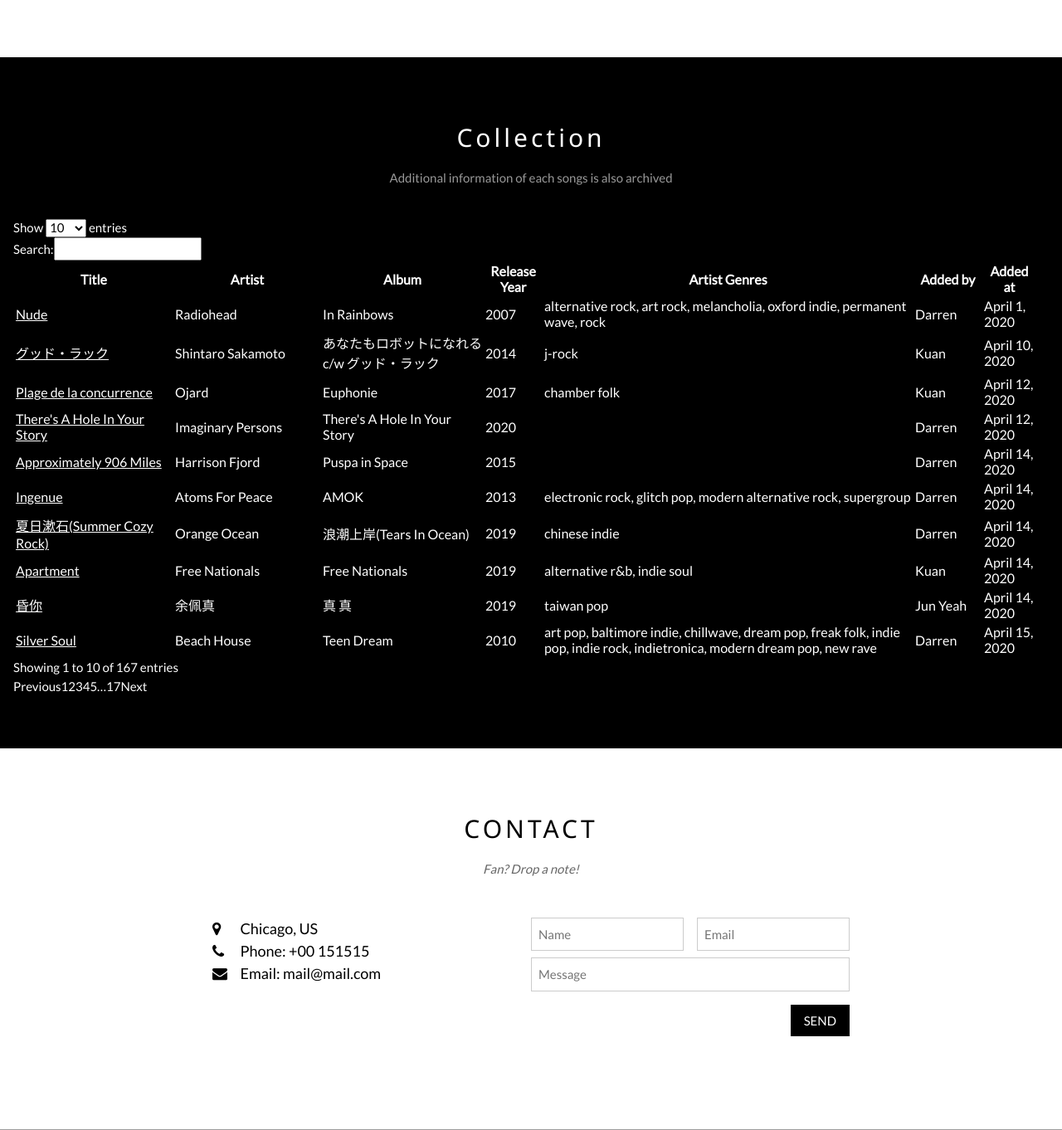
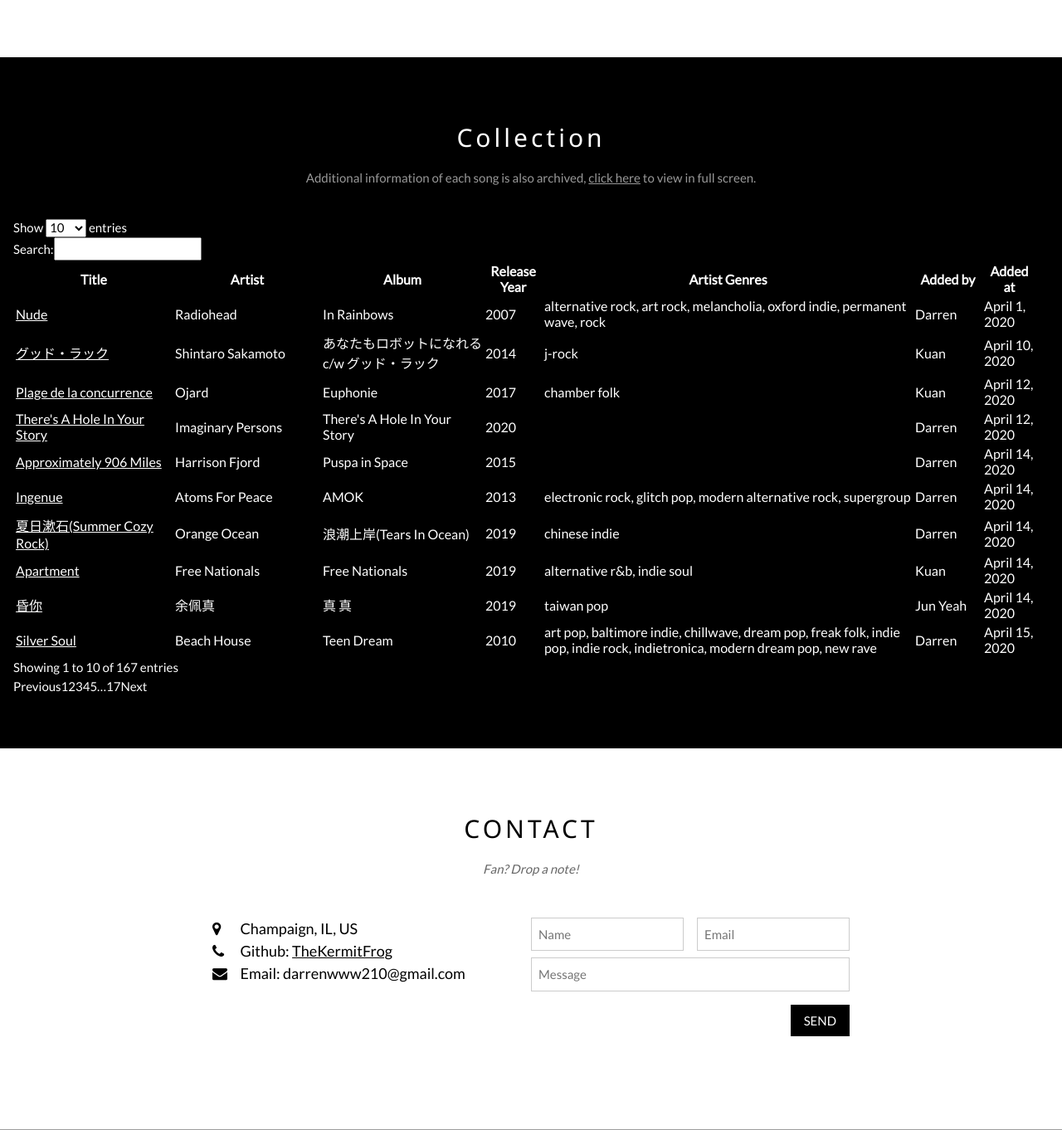
Before and after one commit to TheKermitFrog/ck, a Django app: page / in a window 1280 px wide. Shown: the part 1320-2682 px from the top of the page at 83% size. Run offline with Django 3.2, Linux system fonts and the light colour scheme; data comes from the database, SQL or seed files in the repository; some libraries are stand-ins or nearby versions; grey boxes are pictures that could not be loaded.

Commit message:
finished frontend

```diff
--- a/songs/templates/collection.html
+++ b/songs/templates/collection.html
@@ -1,5 +1,6 @@
 {% load static %}
 <html lang="en-US">
+<title>Collection</title>
 <head>
   <meta charset="UTF-8">
    <link rel="stylesheet" type="text/css" href={% static 'tablestyle.css' %}>
--- a/songs/templates/home.html
+++ b/songs/templates/home.html
@@ -37,6 +37,7 @@
     <a href="#" class="w3-bar-item w3-button w3-padding-large">Home</a>
     <a href="#playlist" class="w3-bar-item w3-button w3-padding-large w3-hide-small">The Playlist</a>
     <a href="#collection" class="w3-bar-item w3-button w3-padding-large w3-hide-small">Collection</a>
+    <a href="#contact" class="w3-bar-item w3-button w3-padding-large w3-hide-small">Contact</a>
     <!-- <a href="#contact" class="w3-bar-item w3-button w3-padding-large w3-hide-small">CONTACT</a> -->
     <!-- <div class="w3-dropdown-hover w3-hide-small">
       <button class="w3-padding-large w3-button" title="More">MORE <i class="fa fa-caret-down"></i></button>
@@ -111,7 +112,8 @@
   <div class="w3-black" id="collection">
     <div class="w3-container w3-content w3-padding-64" style="max-width:1500px">
       <h2 class="w3-wide w3-center">Collection</h2>
-      <p class="w3-opacity w3-center">Additional information of each songs is also archived
+      <p class="w3-opacity w3-center">Additional information of each song is also archived,
+        <a href={% url 'collection' %} target="_blank" style="color:white";>click here</a></> to view in full screen.
       </p><br>
       <div>
       <table id='flexme' class="row-border compact stripe hover">
@@ -182,7 +184,7 @@
   </div>
 
   <!-- Ticket Modal -->
-  <div id="ticketModal" class="w3-modal">
+  <!-- <div id="ticketModal" class="w3-modal">
     <div class="w3-modal-content w3-animate-top w3-card-4">
       <header class="w3-container w3-teal w3-center w3-padding-32">
         <span onclick="document.getElementById('ticketModal').style.display='none'"
@@ -199,7 +201,7 @@
         <p class="w3-right">Need <a href="#" class="w3-text-blue">help?</a></p>
       </div>
     </div>
-  </div>
+  </div> -->
 
   <!-- The Contact Section -->
   <div class="w3-container w3-content w3-padding-64" style="max-width:800px" id="contact">
@@ -207,9 +209,10 @@
     <p class="w3-opacity w3-center"><i>Fan? Drop a note!</i></p>
     <div class="w3-row w3-padding-32">
       <div class="w3-col m6 w3-large w3-margin-bottom">
-        <i class="fa fa-map-marker" style="width:30px"></i> Chicago, US<br>
-        <i class="fa fa-phone" style="width:30px"></i> Phone: +00 151515<br>
-        <i class="fa fa-envelope" style="width:30px"> </i> Email: mail@mail.com<br>
+        <i class="fa fa-map-marker" style="width:30px"></i> Champaign, IL, US<br>
+        <i class="fa fa-phone" style="width:30px"></i> Github:
+        <a href="https://github.com/TheKermitFrog/ck" target="_blank";>TheKermitFrog</a></><br>
+        <i class="fa fa-envelope" style="width:30px"> </i> Email: darrenwww210@gmail.com<br>
       </div>
       <div class="w3-col m6">
         <form action="/action_page.php" target="_blank">
@@ -232,8 +235,7 @@
 </div>
 
 <!-- Image of location/map -->
-<img src="/w3images/map.jpg" class="w3-image w3-greyscale-min" style="width:100%">
-
+<img src={% static 'endpage.jpg' %} style="width:100%">
 <!-- Footer -->
 <footer class="w3-container w3-padding-64 w3-center w3-opacity w3-light-grey w3-xlarge">
   <i class="fa fa-facebook-official w3-hover-opacity"></i>
```
Also changed, not shown: ck/settings.py (+6 -2 lines), 1 other file.
